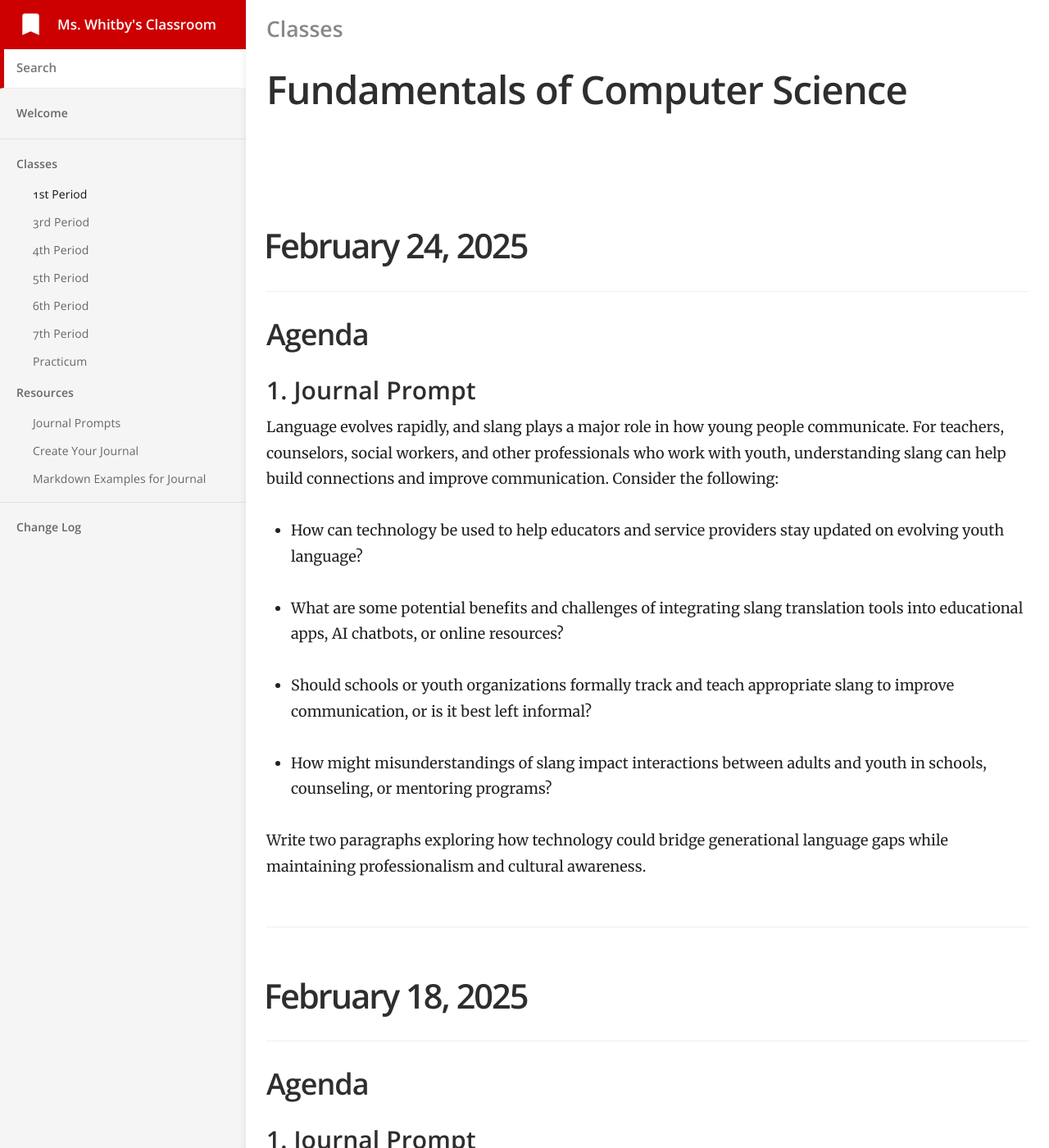
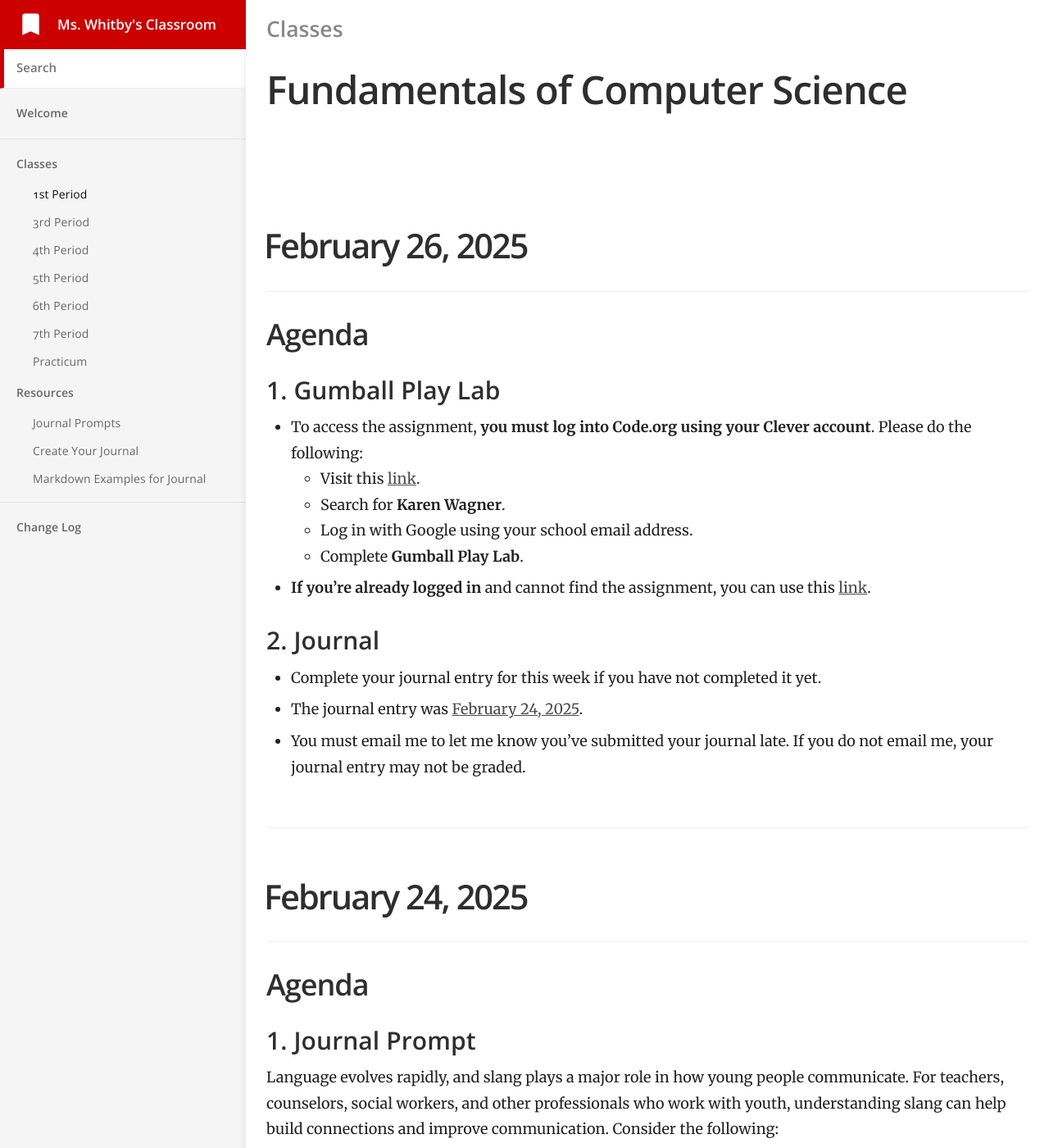
Before and after one commit to mswhitby/classroom, a Jekyll site: the page built from _docs/classes/1st.md, in a window 1280 px wide and 1400 px high. Shown: the whole window at 82% size. Built offline with Jekyll 4.4.1, drawn with Linux system fonts in a browser that asks for light colours.

Commit message:
Updated lessons

```diff
--- a/_docs/classes/1st.md
+++ b/_docs/classes/1st.md
@@ -4,6 +4,28 @@ subtitle: Fundamentals of Computer Science
 category: Classes
 order: 1
 ---
+
+# February 26, 2025
+
+## Agenda
+
+### 1. Gumball Play Lab
+
+- To access the assignment, **you must log into Code.org using your Clever account**. Please do the following:
+    - Visit this [link](https://clever.com/oauth/district-picker?client_id=2f27405716644a951b23&redirect_uri=https%3A%2F%2Fstudio.code.org%2Fusers%2Fauth%2Fclever%2Fcallback&response_type=code&state=ede33ff61289cf32708a0f54079cdd23e31d0b0a02b0e0e8).
+    - Search for **Karen Wagner**.
+    - Log in with Google using your school email address.
+    - Complete **Gumball Play Lab**.
+
+- **If you're already logged in** and cannot find the assignment, you can use this [link](https://studio.code.org/s/gumball).
+
+### 2. Journal
+
+- Complete your journal entry for this week if you have not completed it yet.
+- The journal entry was [February 24, 2025](https://github.com/mswhitby/classroom/blob/main/_docs/resources/journal.md#february-11-2025).
+- You must email me to let me know you've submitted your journal late. If you do not email me, your journal entry may not be graded.
+
+----
 
 # February 24, 2025
 
```
Also changed, not shown: _docs/classes/3rd.md (+22 -0 lines).
